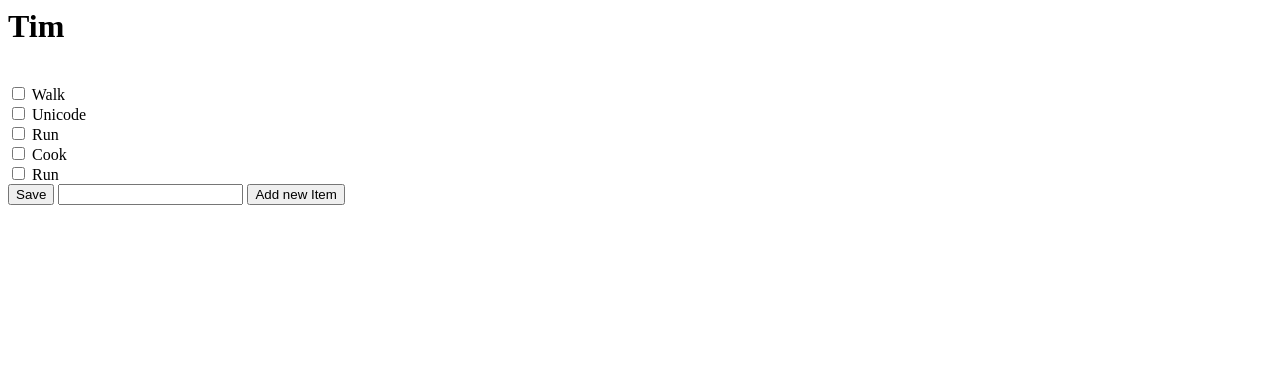
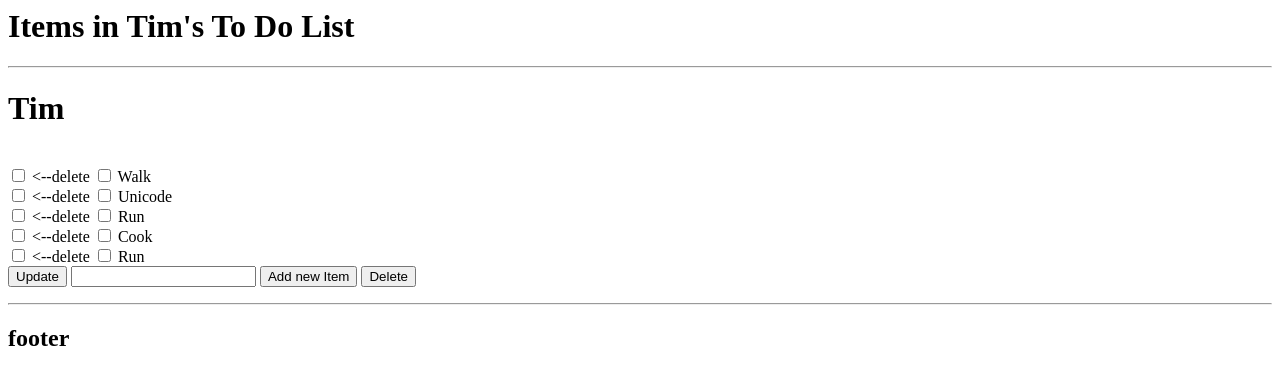
Before and after one commit to AnaidaLewis/lp_tasks, a Django app: page /9 in a window 1280 px wide. Shown: the top 385 px of the page. Run offline with Django 3.2, Linux system fonts and the light colour scheme; data comes from the database, SQL or seed files in the repository; both versions use the stored data as it was after the commit.

Commit message:
Second Version

```diff
--- a/lptask0/lptask0/settings.py
+++ b/lptask0/lptask0/settings.py
@@ -55,7 +55,7 @@ ROOT_URLCONF = 'lptask0.urls'
 TEMPLATES = [
     {
         'BACKEND': 'django.template.backends.django.DjangoTemplates',
-        'DIRS': [],
+        'DIRS': [], # [os.path.join(BASE_DIRS, 'templates)], for making a project level template
         'APP_DIRS': True,
         'OPTIONS': {
             'context_processors': [
--- a/lptask0/task0/forms.py
+++ b/lptask0/task0/forms.py
@@ -1,5 +1,5 @@
 from django import forms
-from .models import ToDoList, Item
+from .models import ToDoList
 
 class List(forms.ModelForm):
 	class Meta:
@@ -12,8 +12,8 @@ class List(forms.ModelForm):
 # 		fields = '__all__'
 
 # class List(forms.Form):
-# 	name = forms.CharField(label="ToDoList", max_length=200)
-# 	check = forms.BooleanField(required =False)
+# 	name = forms.CharField(label="Name", max_length=200, required= False)
+
 
 # class Items(forms.Form):
 # 	name = forms.CharField(label="Enter Item", max_length=200)
--- a/lptask0/task0/models.py
+++ b/lptask0/task0/models.py
@@ -1,10 +1,8 @@
 from django.db import models
-
 # Create your models here.
 
 class ToDoList(models.Model):
     name = models.CharField(max_length=200)
-
     def __str__(self):
         return self.name
 
--- a/lptask0/task0/templates/task0/base.html
+++ b/lptask0/task0/templates/task0/base.html
@@ -3,14 +3,17 @@
         <title>Website</title>
     </head>
     <body>
-        <div id = "content", name = "content">
-            {%block content%}
-            {%endblock%}
-        </div>
+        <h1>{%block title%}To Do List{%endblock%}</h1>
+        <hr>
         <div id = "list", name = "list">
             {%block output%}
             {%endblock%}
         </div>
-
+        <div>
+            {%block content%}
+            {%endblock%}
+        </div>
+        <hr>
+        <h2>footer</h2>
     </body>
 </html>
--- a/lptask0/task0/templates/task0/items.html
+++ b/lptask0/task0/templates/task0/items.html
@@ -1,5 +1,5 @@
 {%extends 'task0/base.html' %}
-
+{%block title%}Items in {{ls}}'s To Do List{%endblock%}
 {%block output%}
 <h1>{{ls.name}}</h1>
 <br>
@@ -7,27 +7,23 @@
 <form method = "post" action = '#'>
     {%csrf_token%}
     {%for i in it %}
+    <input type ="checkbox", value = "clicked", name="a{{i.id}}">
+    <--delete
         {%if i.complete == True%}
-            <!-- <input type ="checkbox", value = "clicked", name="a{{i.id}}">
-            ** -->
             <input type ="checkbox", value = "clicked", name="c{{i.id}}" checked>
             <label>{{i.text}}</label>
-
         {%else%}
-            <!-- <input type ="checkbox", value = "clicked", name="a{{i.id}}">
-            ** -->
             <input type ="checkbox", value = "clicked", name="c{{i.id}}">
             <label>{{i.text}}</label>
-
         {%endif%}
             <br>
         {% empty %}
             Sorry, no items in this list.
             <br>
     {%endfor%}
-    <button type = "submit", name = "save", value = "save"> Save </button>
-    <!-- <button type = "submit", name = "delete", value = "delete"> Delete </button> -->
+    <button type = "submit", name = "update", value = "update"> Update </button>
     <input type = "text", name = "new">
     <button type = "submit", name = "newItem", value = "newItem"> Add new Item </button>
+    <button type = "submit", name = "delete", value = "delete"> Delete </button>
 </form>
 {%endblock%}
--- a/lptask0/task0/urls.py
+++ b/lptask0/task0/urls.py
@@ -4,6 +4,5 @@ from . import views
 urlpatterns = [
     path("", views.home, name = "home"),
     path("<int:id>", views.id, name = "id"),
-    # path("items", views.items, name = "addItem"),
-    # path("home/<int:id>", views.update, name = "update"),
+    # path("delete/<int:id/>", views.delete_item, name = "delete_item"),
 ]
--- a/lptask0/task0/views.py
+++ b/lptask0/task0/views.py
@@ -3,13 +3,30 @@ from django.http import HttpResponse
 from .models import ToDoList, Item
 from .forms import List
 # Create your views here.
+def home(request):
+    ls = ToDoList.objects.all()
+    if request.method == 'POST':
+        form = List(request.POST)
+        if form.is_valid():
+           form.save()
+        # elif request.POST.get("delete"):
+        #     for td in ls:
+        #         if request.POST.get("a"+str(td.id)) == "clicked":
+        #             del_td = ToDoList.objects.get(id = td.id)
+        #             del_td.delete()
+    else:
+        form = List()
+
+    return render(request, "task0/create.html",{'form':form, 'submit':"Add ToDoList", 'ls':ls})
+
+
 def id(response,id):
     ls = ToDoList.objects.get(id = id)
     it = Item.objects.filter(todolist=ls)
 
     if response.method == "POST":
         print(response.POST) #self reference
-        if response.POST.get("save"):
+        if response.POST.get("update"):
             for item in it:
                 if response.POST.get("c"+str(item.id)) == "clicked":
                     item.complete = True
@@ -24,43 +41,21 @@ def id(response,id):
             else:
                 print("Invalid")
 
-        # elif response.POST.get("delete"):
-        #     for item in it:
-        #         if response.POST.get("a"+str(item.id)) == "clicked":
-        #             item.complete = True
-        #         else:
-        #             item.complete = False
-        #         del_item = item.objects.get(id = item.id)
-        #         del_item.delete()
-
+        elif response.POST.get("delete"):
+            for item in it:
+                if response.POST.get("a"+str(item.id)) == "clicked":
+                    del_item = Item.objects.get(id = item.id)
+                    del_item.delete()
 
     return render(response, 'task0/items.html',{'it':it, 'ls':ls})
 
-# def update(request,id):
-#     select = ToDoList.objects.get(id = id)
-#     u_form = Items(request.POST)
-#     if u_form.is_valid():
-#         u_form.save()
-#     return render(request, "task0/create.html",{'form':u_form, 'submit':"Update Item"})
-
-def home(request):
-    if request.method == 'POST':
-        form = List(request.POST)
-        if form.is_valid():
-           form.save()
-        #    return redirect('/items')
-    else:
-        form = List()
-    ls = ToDoList.objects.all()
-    return render(request, "task0/create.html",{'form':form, 'submit':"Add ToDoList", 'ls':ls})
-
-
-# def items(request):
-#     if request.method == 'POST':
-#         form = Items(request.POST)
-#         if form.is_valid():
-#            form.save()
-#            return redirect('/home')
-#     else:
-#         form = Items()
-#         return render(request, "task0/create.html",{'form':form, 'submit':"Add Item"})
+# def delete_item(request,id):
+#     ls = ToDoList.objects.get(id = id)
+#     it = Item.objects.filter(todolist=ls)
+#     if request.method == "POST":
+#         if request.POST.get("delete"):
+#             for item in it:
+#                 if request.POST.get("a"+str(item.id)) == "clicked":
+#                     del_item = Item.objects.get(id = item.id)
+#                     del_item.delete()
+#     return render(request, 'task0/delete.html',{'it':it, 'ls':ls})
```
Also changed, not shown: lptask0/task0/templates/task0/create.html (+8 -7 lines), lptask0/task0/templates/task0/delete.html (added, +10 -0 lines), lptask0/db.sqlite3.
